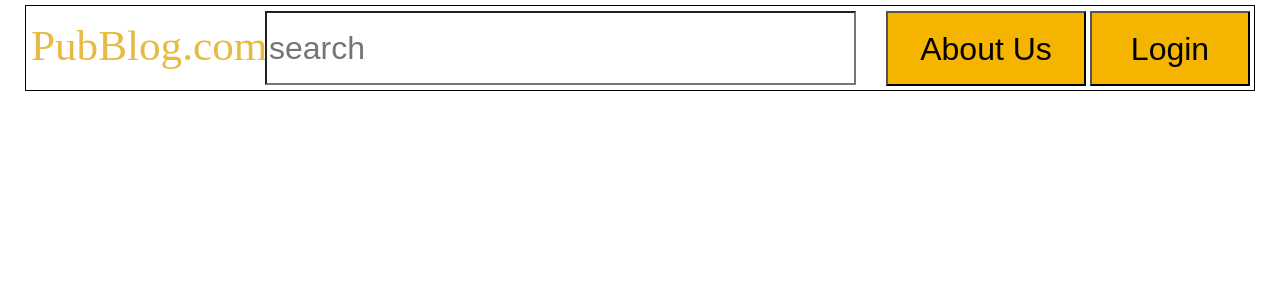
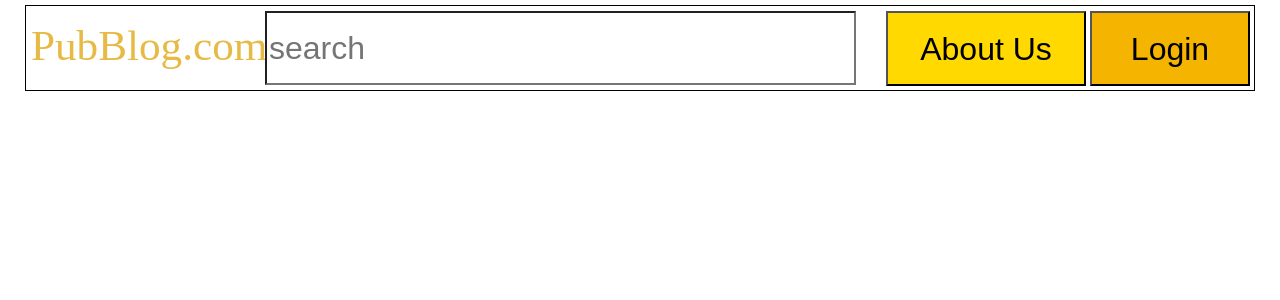
Before and after one commit to ShubhamTiwari479/react_blog, a React (Create React App) app: page / in a window 1280 px wide. In both pictures the pointer is over the button "About Us". Shown: the top 300 px of the page. Built offline with nearby package versions, Linux system fonts and the light colour scheme.

Commit message:
button_hover

```diff
--- a/src/components/nav/NavBar.js
+++ b/src/components/nav/NavBar.js
@@ -1,5 +1,5 @@
 import React, { useState } from 'react';              //importing React for JSX.
-import './scss/Main.scss';                         //commmand for installing scss => npm i scss sass.
+import './scss/Main.scss';                            //commmand for installing scss => npm i scss sass.
 
 
 
--- a/src/components/nav/scss/Layout.scss
+++ b/src/components/nav/scss/Layout.scss
@@ -42,11 +42,16 @@ text-decoration: none;
         cursor: pointer;
         color:black;
         font-family: Arial, Helvetica, sans-serif;
-        button:hover{
-            background:blue;
-        }
+
 
         }
+        .box5:hover{
+         background:#ffd900;
+        }
+        .box6:hover{
+          background:#ffd900;
+         }
+
 
 
       .box6{
```
